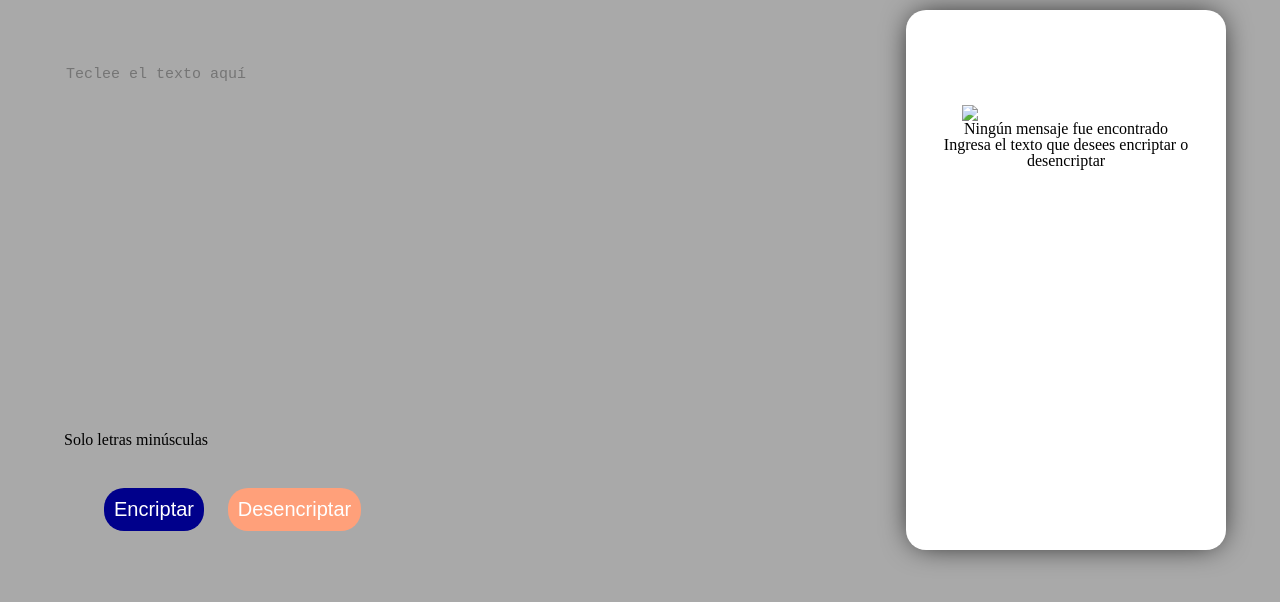
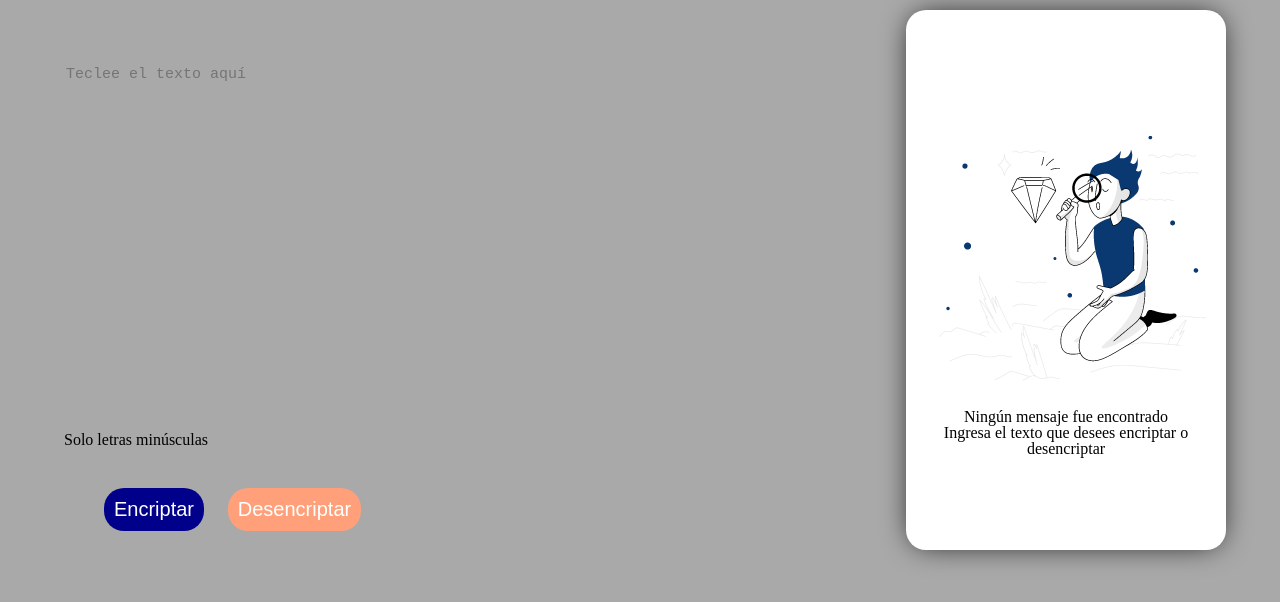
Before and after one commit to UribeElm/Desafio, a plain HTML site: page index.html in a window 1280 px wide. Drawn offline with Linux system fonts and the light colour scheme.

Commit message:
Actualizando ruta de imagen en HTLM

```diff
--- a/index.html
+++ b/index.html
@@ -19,7 +19,7 @@
             <div class="contenedor">
             <textarea cols="40" rows="20"  id="mensaje" style="visibility: hidden;" readonly class="mensaje"></textarea>
             <div class="mensFin" id="Cuad_sal">
-                <img class="img" src="imgs/mono.png" id="imgs" alt="Mono que se muestra en error">
+                <img class="img" src="mono.png" id="imgs" alt="Mono que se muestra en error">
                 <h2 id="menSal">Ningún mensaje fue encontrado</h2>
                 <p id="parSal">Ingresa el texto que desees encriptar o desencriptar</p>
             </div>
```
